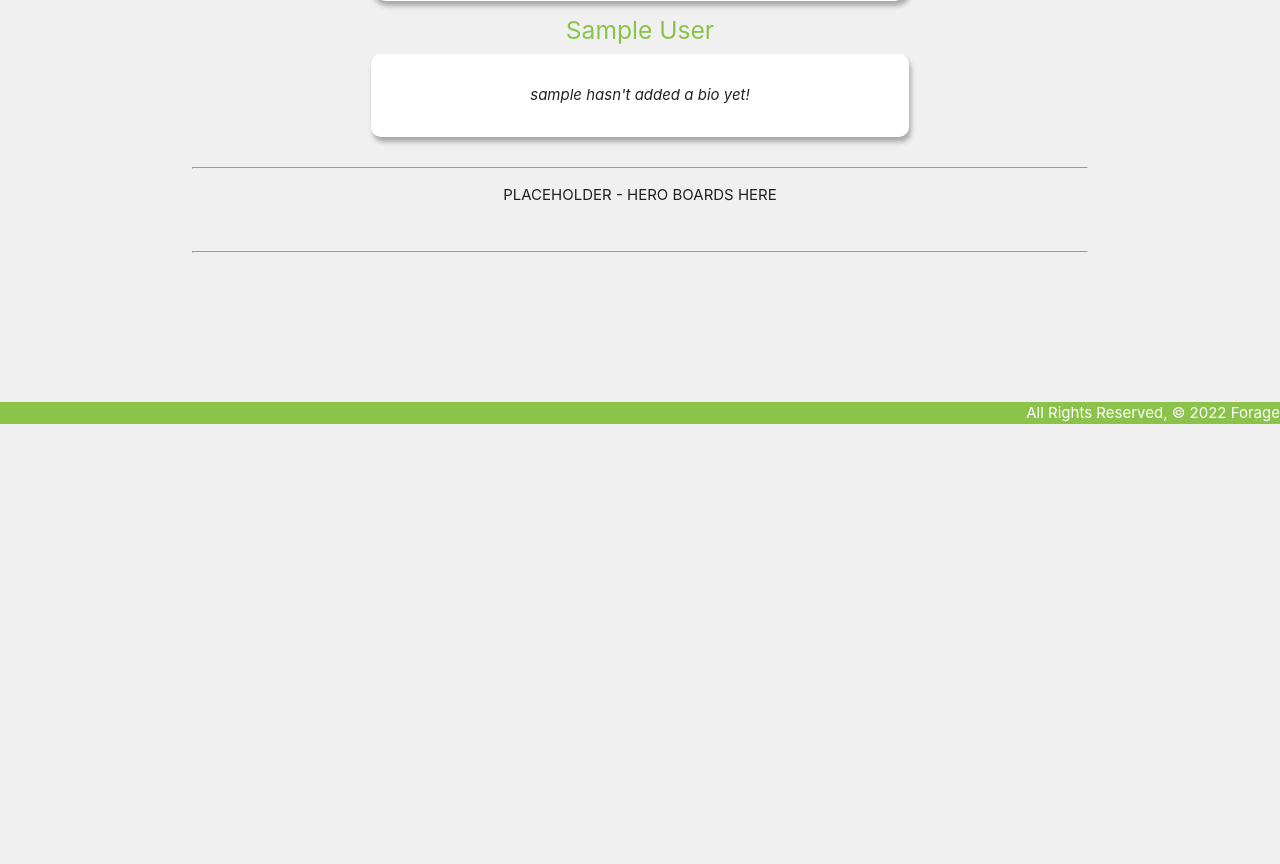
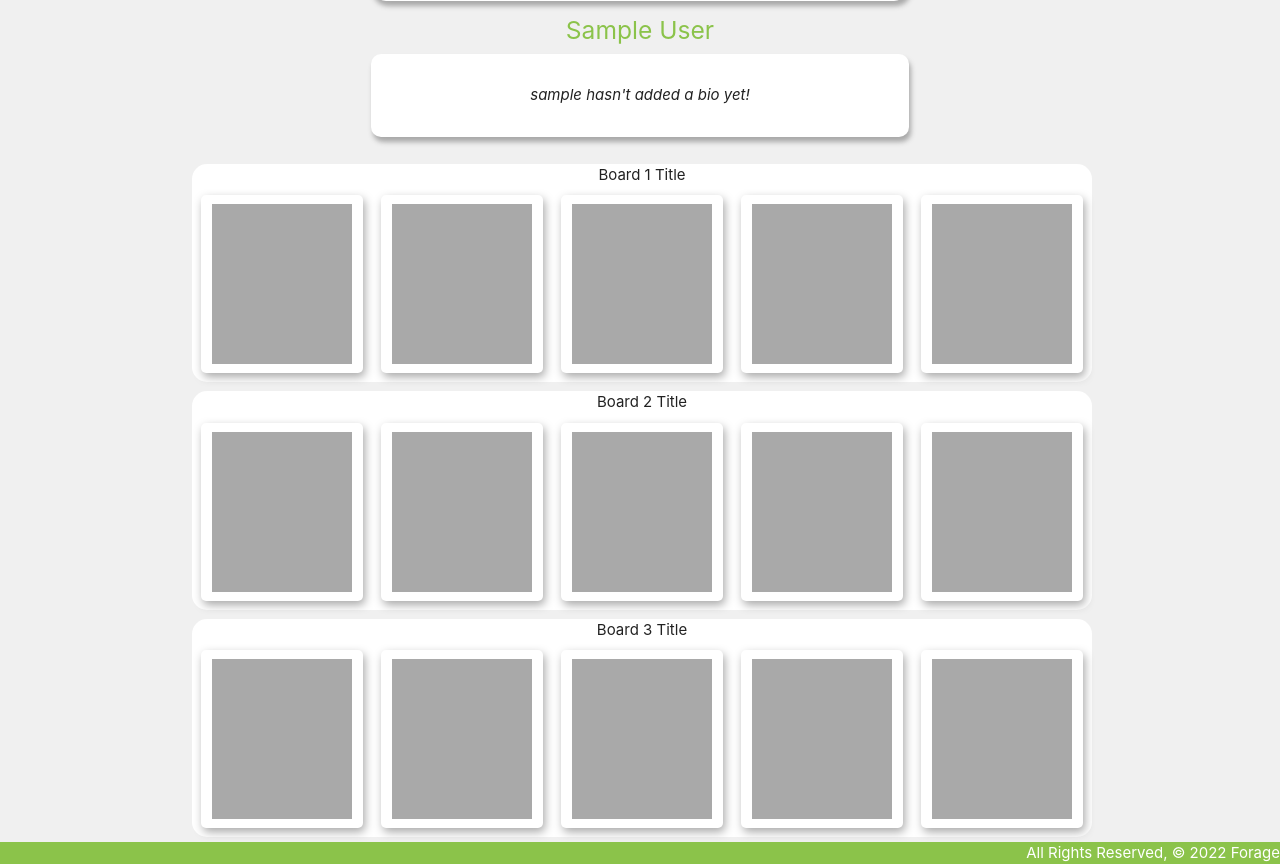
Before and after one commit to hphilpotts/Forage-Project-3-General-Assembly-SEI-66, a Django app: page /users/view/1/ in a window 1280 px wide. Shown: the part 376-1240 px from the top of the page. Before the commit the page ends 800 px from the top, so only its background shows below. Run offline with Django 4.2, Linux system fonts and the light colour scheme; the visitor is signed in with stand-in values (Sample User, id 1); data comes from the database, SQL or seed files in the repository.

Commit message:
Boards now load in User Profile Views. More than 5 images per board = problems though.

```diff
--- a/main_app/templates/boards/detail.html
+++ b/main_app/templates/boards/detail.html
@@ -63,7 +63,7 @@
                     <div >
 
                             {% load static %}
-                            <img width="150px" height="150px" src={% static image.img|cut:'main_app/static/' %} />
+                            <img width="150px" height="150px" src='/media/{{image.img}}' />
                     </div>
 
                     <div>
--- a/main_app/templates/profiles/view.html
+++ b/main_app/templates/profiles/view.html
@@ -25,7 +25,73 @@
 
 
 
-<hr><p>PLACEHOLDER - HERO BOARDS HERE</p><br><hr><br>
+<!-- Hero Boards within here: -->
+<div class="p-hero-outer">
+
+    <div class="p-hero-row">
+        <div class="p-hero-title">
+            <span>Board 1 Title</span>
+        </div>
+        <div class="p-hero-card p-container-sm">
+            <div class="p-hero-image"></div>
+        </div>
+        <div class="p-hero-card p-container-sm">
+            <div class="p-hero-image"></div>
+        </div>
+        <div class="p-hero-card p-container-sm">
+            <div class="p-hero-image"></div>
+        </div>
+        <div class="p-hero-card p-container-sm">
+            <div class="p-hero-image"></div>
+        </div>
+        <div class="p-hero-card p-container-sm">
+            <div class="p-hero-image"></div>
+        </div>
+    </div>
+
+    <div class="p-hero-row">
+        <div class="p-hero-title">
+            <span>Board 2 Title</span>
+        </div>
+        <div class="p-hero-card p-container-sm">
+            <div class="p-hero-image"></div>
+        </div>
+        <div class="p-hero-card p-container-sm">
+            <div class="p-hero-image"></div>
+        </div>
+        <div class="p-hero-card p-container-sm">
+            <div class="p-hero-image"></div>
+        </div>
+        <div class="p-hero-card p-container-sm">
+            <div class="p-hero-image"></div>
+        </div>
+        <div class="p-hero-card p-container-sm">
+            <div class="p-hero-image"></div>
+        </div>
+    </div>
+
+    <div class="p-hero-row">
+        <div class="p-hero-title">
+            <span>Board 3 Title</span>
+        </div>
+        <div class="p-hero-card p-container-sm">
+            <div class="p-hero-image"></div>
+        </div>
+        <div class="p-hero-card p-container-sm">
+            <div class="p-hero-image"></div>
+        </div>
+        <div class="p-hero-card p-container-sm">
+            <div class="p-hero-image"></div>
+        </div>
+        <div class="p-hero-card p-container-sm">
+            <div class="p-hero-image"></div>
+        </div>
+        <div class="p-hero-card p-container-sm">
+            <div class="p-hero-image"></div>
+        </div>
+    </div>
+
+</div>
 
 
 {% endblock %}
--- a/main_app/views.py
+++ b/main_app/views.py
@@ -84,6 +84,7 @@ def profile_index(request):
     # This is not enough protection on its own as users could manually enter urls to edit other users, see check two lines below:
 def profile_detail(request, user_id):
     user = User.objects.get(id = user_id)
+    boards = Board.objects.filter(user = request.user)
     # Below checks if logged in user's id matches the id of the user being edited, if not this redirects to home.
     # This prevents manual url entry in order to edit other users!
     if user.id != request.user.id:
@@ -104,7 +105,7 @@ def profile_detail(request, user_id):
         profile_form.fields['user_bio'].initial = user.profile.user_bio
         profile_form.fields['user_profile_pic'].initial = user.profile.user_profile_pic
 
-    return render(request, 'profiles/detail.html', {'user': user, 'user_form': user_form, 'profile_form': profile_form})
+    return render(request, 'profiles/detail.html', {'user': user, 'user_form': user_form, 'profile_form': profile_form, 'boards': boards})
 
 # READ (Detail) other User Profile:
 @login_required
```
Also changed, not shown: main_app/templates/profiles/detail.html (+22 -52 lines).
